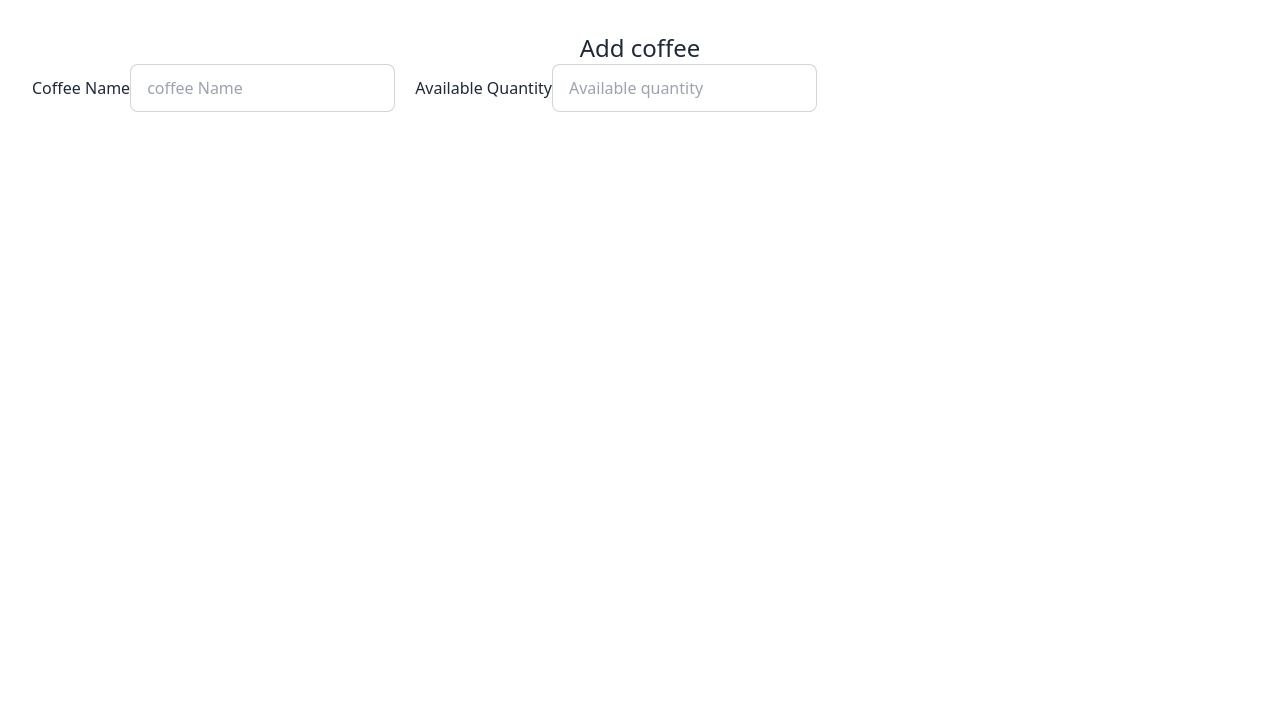
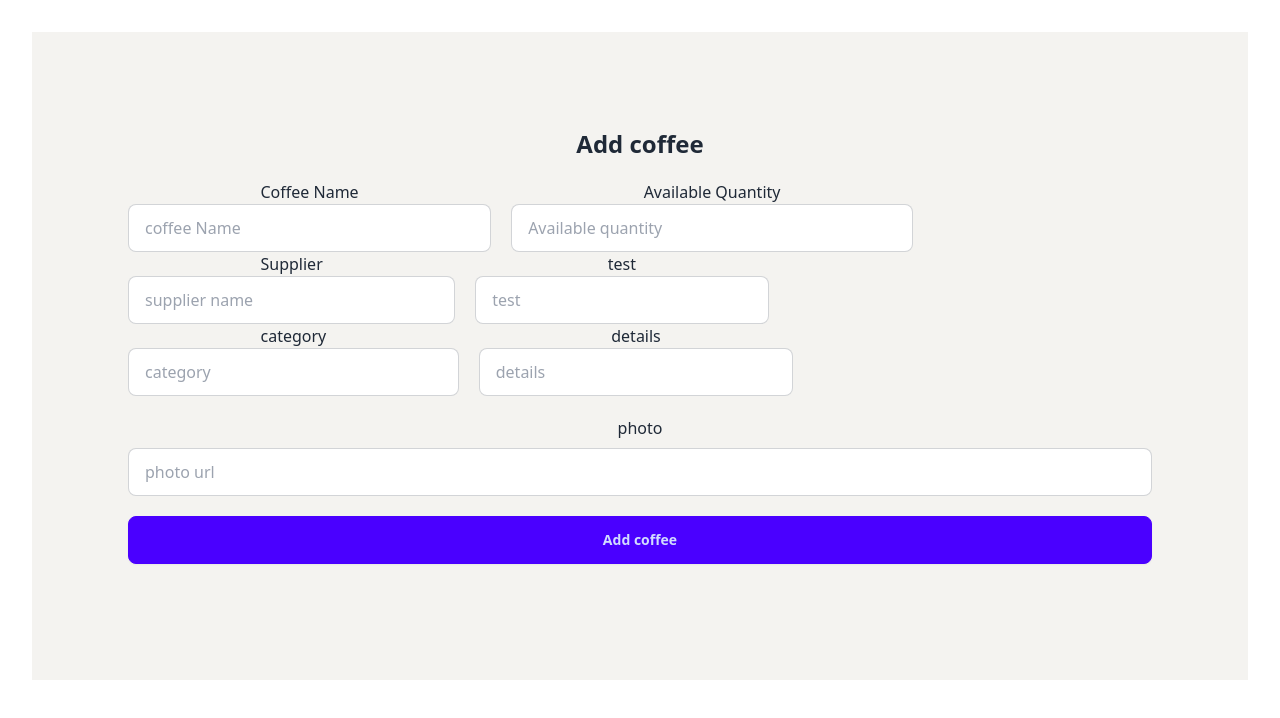
Before and after one commit to nafis200/module56-backend, a React (Vite) app: page /addCoffee in a window 1280 px wide. Shown: the top 718 px of the page. Built offline with nearby package versions, Linux system fonts and the light colour scheme.

Commit message:
second commit

```diff
--- a/src/AddCoffee.jsx
+++ b/src/AddCoffee.jsx
@@ -1,9 +1,24 @@
 const AddCoffee = () => {
+
+  const handlePrevent = event =>{
+    event.preventDefault();
+    const form = event.target
+    const quantity = form.quantity.value;
+    const name = form.name.value;
+    const supplier = form.supplier.value;
+    const test = form.test.value;
+    const category = form.category.value;
+    const photo = form.photo.value;
+    const details = form.details.value;
+    console.log(quantity,name,supplier,test,category,photo,details);
+
+  }
+
   return (
-    <div>
-      <h2 className="text-2xl">Add coffee</h2>
+    <div className="bg-[#F4F3F0] p-24">
+      <h2 className="text-2xl font-bold mb-5">Add coffee</h2>
 
-      <form>
+      <form onSubmit={handlePrevent}>
         <div className="flex gap-5">
         <div className="form-control">
           <label className="input-group input-group-vertical">
@@ -11,7 +26,8 @@ const AddCoffee = () => {
             <input
               type="text"
               placeholder="coffee Name"
-              className="input input-bordered"
+              className="input input-bordered w-full"
+              name = "name"
             />
           </label>
         </div>
@@ -21,11 +37,75 @@ const AddCoffee = () => {
             <input
               type="text"
               placeholder="Available quantity"
-              className="input input-bordered"
+              className="input input-bordered w-full"
+              name = "quantity"
             />
           </label>
         </div>
         </div>
+        <div className="flex gap-5">
+        <div className="form-control">
+          <label className="input-group input-group-vertical">
+            <span>Supplier</span>
+            <input
+              type="text"
+              placeholder="supplier name"
+              className="input input-bordered w-full"
+              name = "supplier"
+            />
+          </label>
+        </div>
+        <div className="form-control">
+          <label className="input-group input-group-vertical">
+            <span>test</span>
+            <input
+              type="text"
+              placeholder="test"
+              className="input input-bordered w-full"
+              name = "test"
+            />
+          </label>
+        </div>
+        </div>
+        <div className="flex gap-5">
+        <div className="form-control">
+          <label className="input-group input-group-vertical">
+            <span>category</span>
+            <input
+              type="text"
+              placeholder="category"
+              className="input input-bordered w-full"
+              name = "category"
+            />
+          </label>
+        </div>
+        <div className="form-control">
+          <label className="input-group input-group-vertical">
+            <span>details</span>
+            <input
+              type="text"
+              placeholder="details"
+              className="input input-bordered w-full"
+              name = "details"
+            />
+          </label>
+        </div>
+        </div>
+        <div className="">
+        <div className="form-control">
+          <label className="input-group input-group-vertical mt-5">
+            <span className="">photo</span>
+            <input
+              type="text"
+              placeholder="photo url"
+              className="input input-bordered w-full mt-2"
+              name = "photo"
+            />
+
+          </label>
+        </div>
+        </div>
+        <input type="submit" value="Add coffee" className="btn btn-primary w-full mb-5 mt-5"/>
       </form>
     </div>
   );
```
